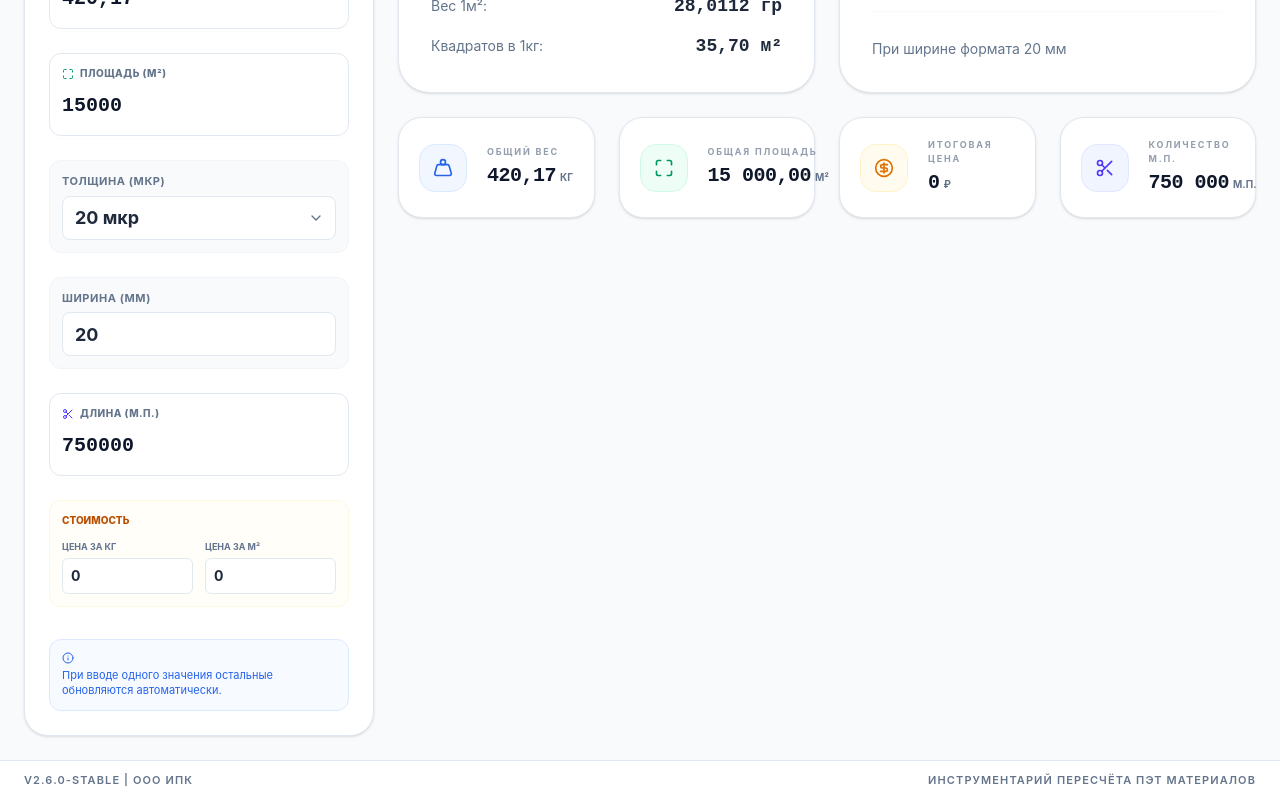
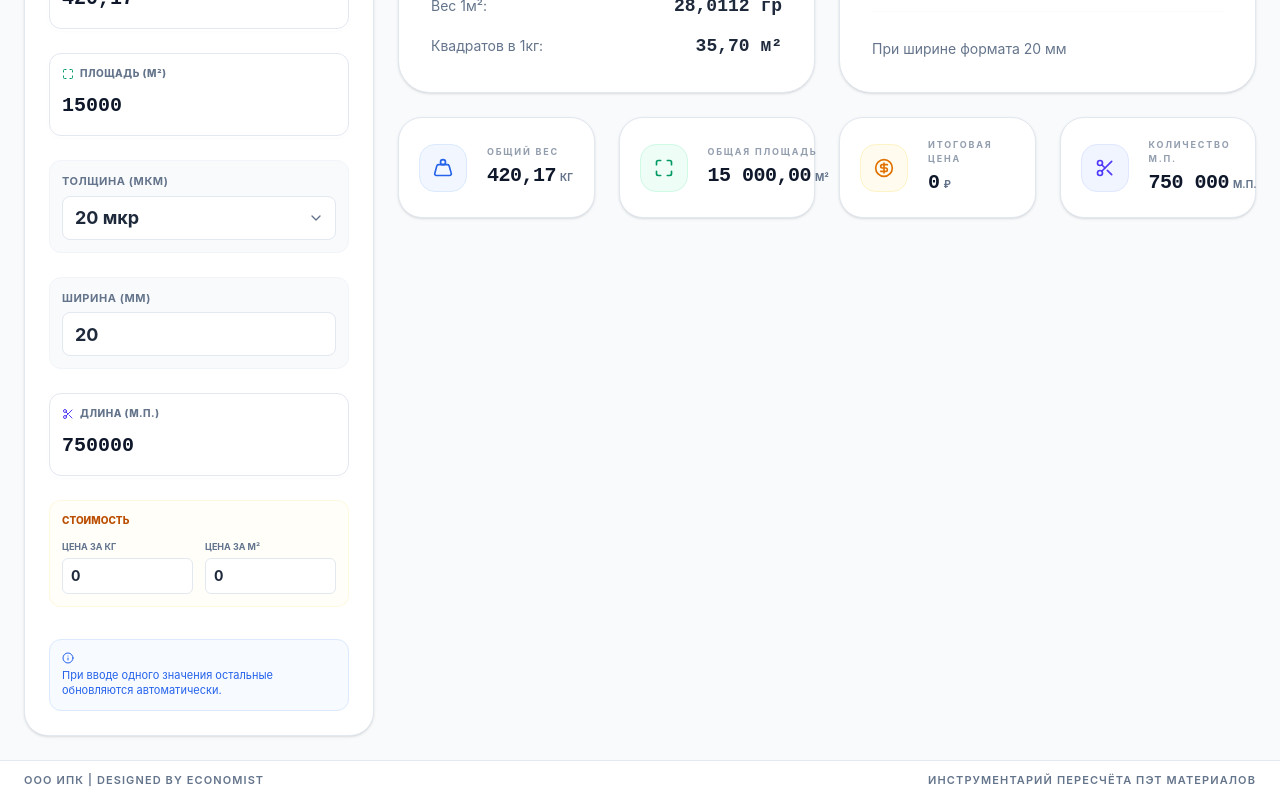
Before and after one commit to sergeypresnyakov8-spec/PET_KG-M2, a React (Vite) app: page / in a window 1280 px wide. Shown: the part 243-1043 px from the top of the page. Built offline with nearby package versions, Linux system fonts and the light colour scheme.

Commit message:
Update App.tsx

```diff
--- a/src/App.tsx
+++ b/src/App.tsx
@@ -219,7 +219,7 @@ export default function App() {
             <InputField label="Площадь (м²)" value={inputs.area} onChange={(v) => sync('area', v)} icon={<Maximize className="w-3 h-3 text-emerald-600" />} />
 
             <div className="flex flex-col gap-1.5 p-3 bg-slate-50 rounded-xl border border-slate-100">
-              <label className="text-[11px] font-bold text-text-muted uppercase tracking-wider">Толщина (мкр)</label>
+              <label className="text-[11px] font-bold text-text-muted uppercase tracking-wider">Толщина (мкм)</label>
               <div className="relative">
                 <select
                   value={selectedThickness}
@@ -294,7 +294,7 @@ export default function App() {
       </main>
 
       <footer className="h-10 bg-white border-t border-border-subtle flex items-center justify-between px-6 shrink-0 text-[11px] text-text-muted uppercase tracking-widest font-semibold">
-        <div>v2.6.0-stable | ООО ИПК</div>
+        <div>ООО ИПК | Designed by Economist</div>
         <div>Инструментарий пересчёта ПЭТ материалов</div>
       </footer>
     </div>
```
